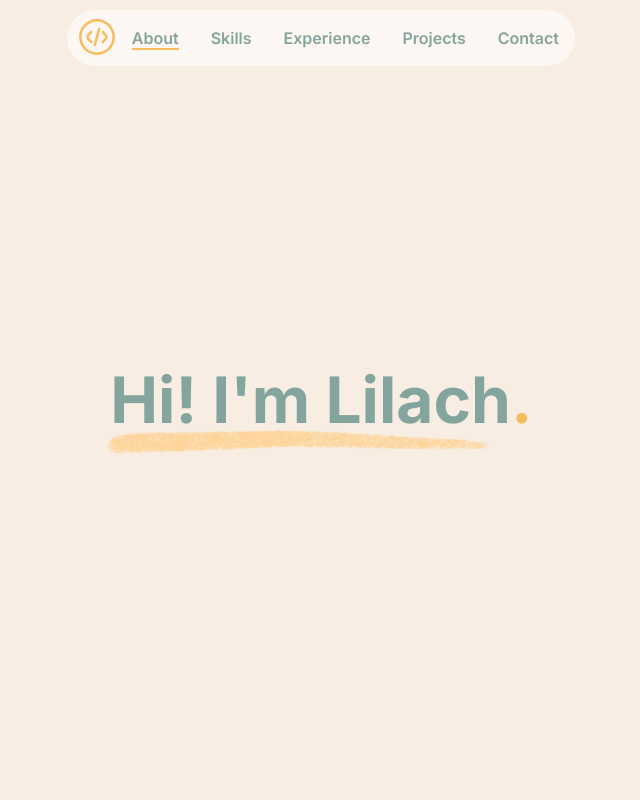
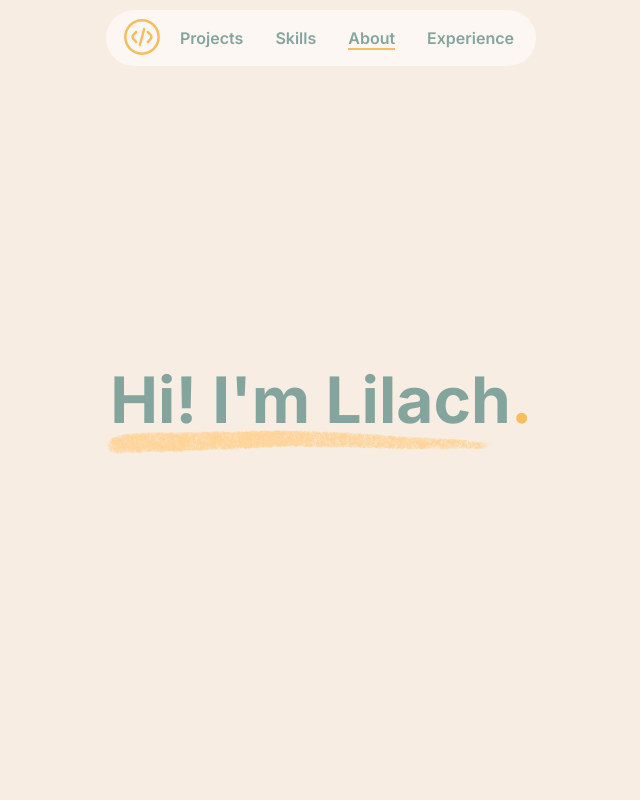
Before and after one commit to Lulzies87/portfolio, a React (Vite) app in the folder app/: page / in a window 1280 px wide. Shown: the top 800 px of the page, without its empty margins (319-959 px from the left). Built offline with nearby package versions, Linux system fonts and the light colour scheme; a web font is replaced by a local one.

Commit message:
re-style header

```diff
--- a/app/src/components/Header/Header.module.scss
+++ b/app/src/components/Header/Header.module.scss
@@ -4,7 +4,7 @@
     background-color: $muted;
     position: sticky;
     top: 10px;
-    width: clamp(300px, 95vw, 508px);
+    width: clamp(300px, 95vw, 430px);
     margin: 0 auto;
     border-radius: 30px;
     z-index: 1000;
@@ -12,7 +12,7 @@
 
 .header {
     display: flex;
-    justify-content: space-between;
+    justify-content: space-around;
     align-items: center;
     height: 56px;
     user-select: none;
--- a/app/src/components/Header/Header.tsx
+++ b/app/src/components/Header/Header.tsx
@@ -8,7 +8,7 @@ export default function Header() {
   const headerRef = useRef<HTMLDivElement>(null);
   const logoRef = useRef<HTMLButtonElement>(null);
   const navLinksRef = useRef<HTMLUListElement>(null);
-  const sections = ["about", "skills", "experience", "projects", "contact"];
+  const sections = ["projects", "skills", "about", "experience"];
 
   useLayoutEffect(() => {
     if (!navLinksRef.current)
```
